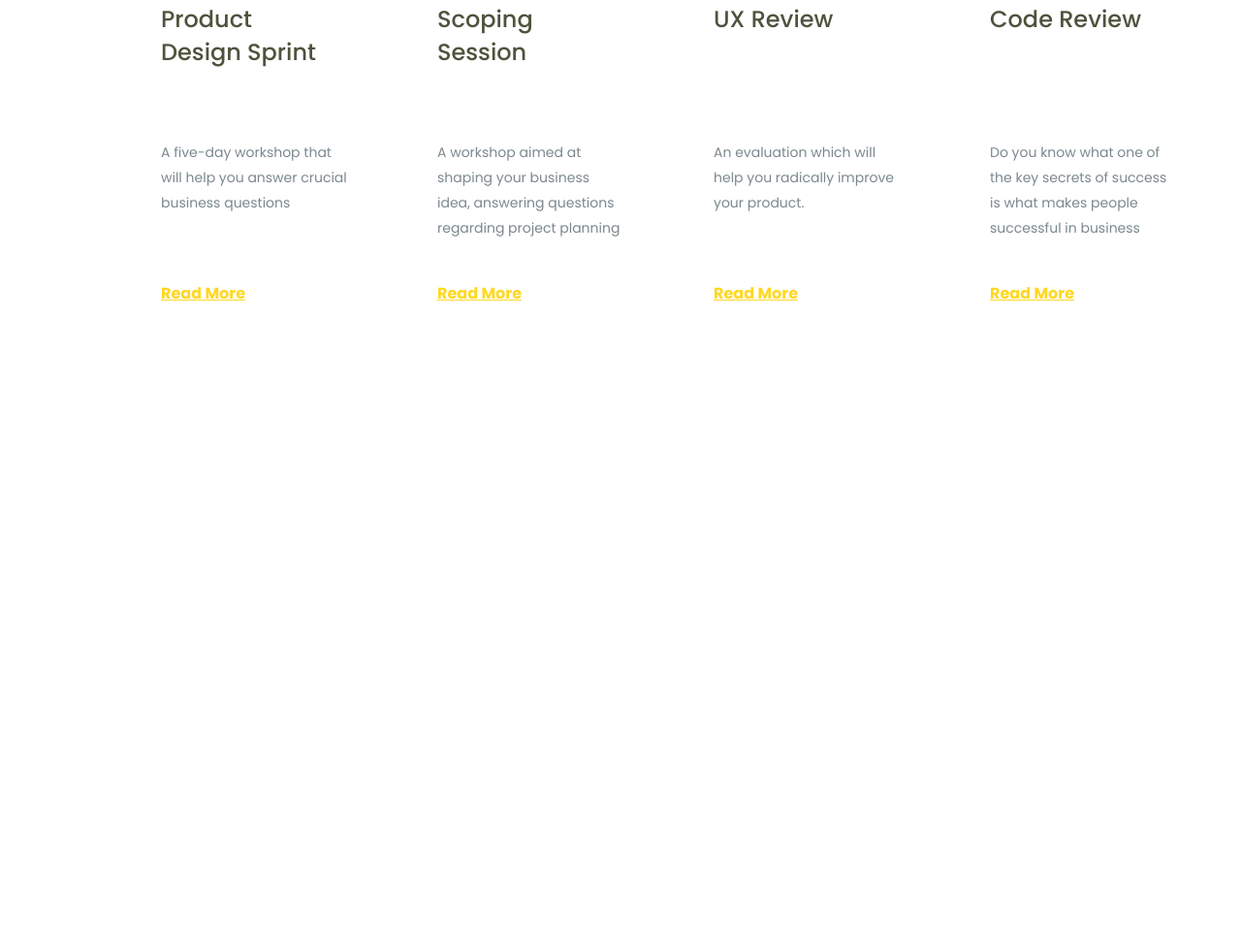
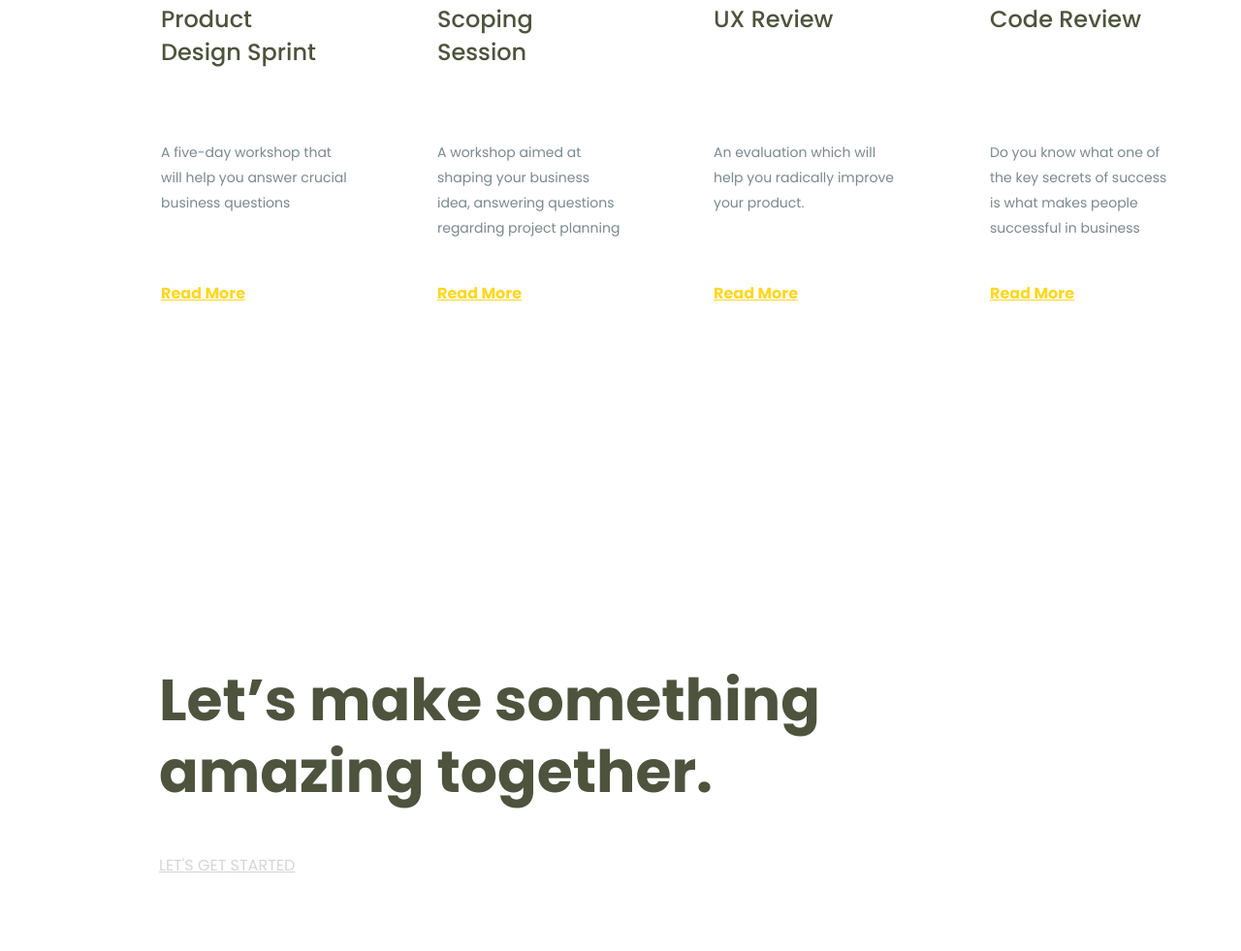
Before and after one commit to kolenkoal/webovio, a plain HTML site: page index.html in a window 1280 px wide. Shown: the part 1110-2091 px from the top of the page at 97% size. Drawn offline with Linux system fonts and the light colour scheme.

Commit message:
Section done

```diff
--- a/index.html
+++ b/index.html
@@ -63,5 +63,16 @@
     </div>
 </main>
 
+<section class="invite">
+    <div class="invite-text">
+        <h1>Let’s make something amazing together.</h1>
+        <p>LET'S GET STARTED</p>
+    </div>
+</section>
+
+<footer class="footer">
+
+</footer>
+
 </body>
 </html>
--- a/styles/colors.scss
+++ b/styles/colors.scss
@@ -3,3 +3,4 @@ $text-color: #FFFFFF;
 $accent-color: #FFD723;
 $main-section-text-color: #4D533C;
 $main-section-p-color: rgba(33, 56, 66, 0.6);
+$lets-get-started-color: #D4D6D4;
--- /dev/null
+++ b/styles/invite.scss
@@ -0,0 +1,31 @@
+@import "colors";
+
+.invite {
+  margin-top: 154px;
+  width: 1275px;
+  height: 362px;
+
+  &-text {
+    padding-left: 164px;
+    padding-top: 70px;
+    h1 {
+      width: 822px;
+      height: 148px;
+      font-style: normal;
+      font-weight: 700;
+      font-size: 60px;
+      line-height: 1.23;
+      color: $main-section-text-color;
+    }
+    p {
+      padding-top: 50px;
+      font-style: normal;
+      font-weight: 400;
+      font-size: 16px;
+      line-height:1.125;
+      text-decoration-line: underline;
+      color: $lets-get-started-color;
+    }
+  }
+
+}
--- a/styles/main.scss
+++ b/styles/main.scss
@@ -1,6 +1,7 @@
 @import "header";
 @import "colors";
 @import "mainsection";
+@import "invite";
 
 * {
   margin: 0;
--- a/styles/mainsection.scss
+++ b/styles/mainsection.scss
@@ -5,13 +5,14 @@
   width: 1100px;
   height: 611px;
   margin-left: 166px;
+  margin-top: 150px;
   display: flex;
   flex-direction: column;
 
   &-services {
     display: flex;
     flex-direction: column;
-    margin-top: 150px;
+
 
     &-title {
       width: 607px;
```
Also changed, not shown: styles/invite.css (added), styles/main.css, 2 other files.
